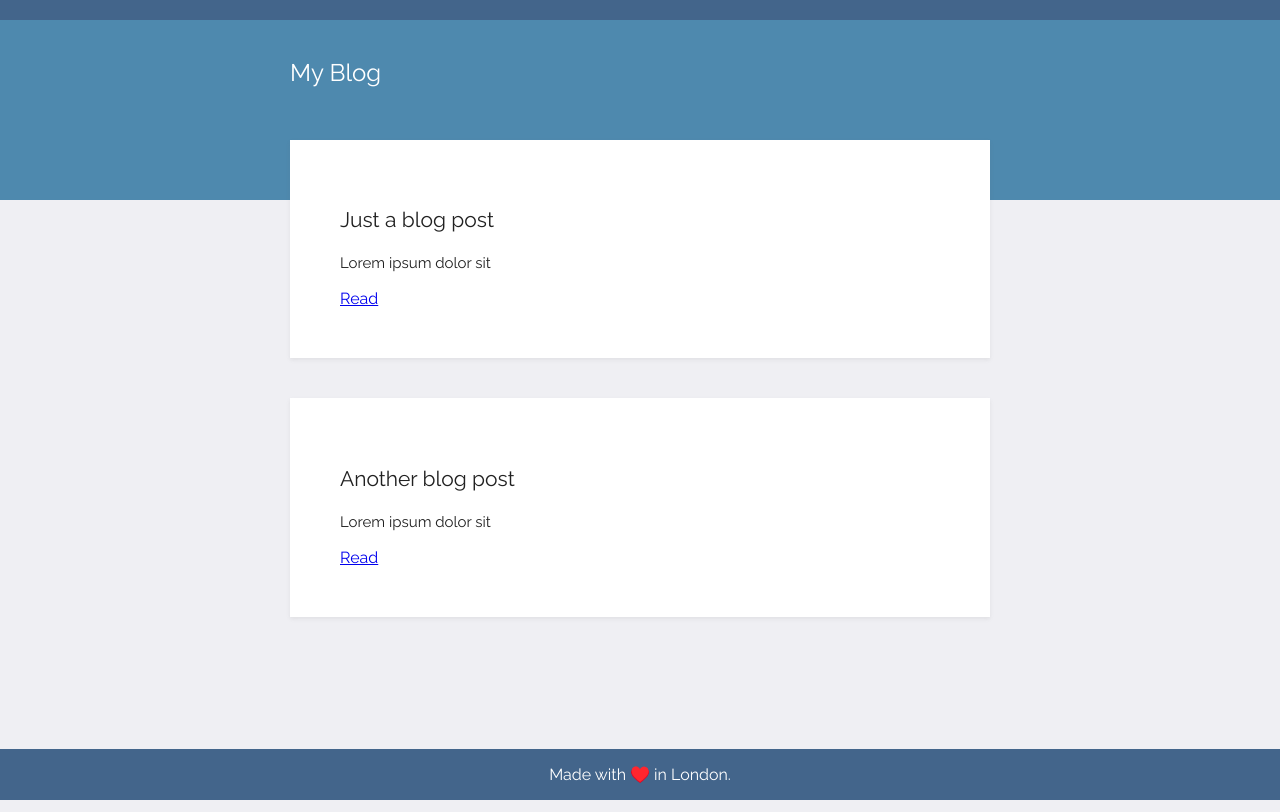
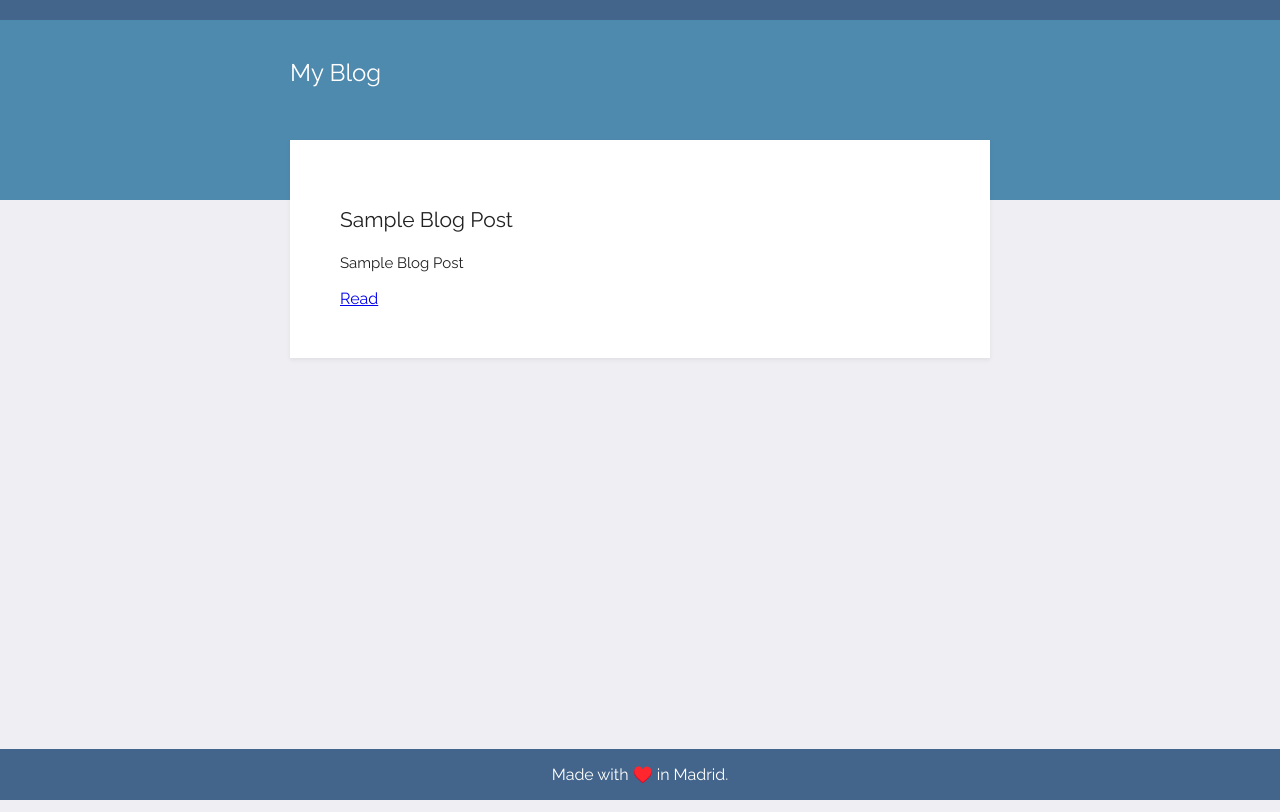
Before and after one commit to thepixelboy/blog-templating, a Flask app: template templates/index.html in a window 1280 px wide. Run offline with Flask 2, Linux system fonts and the light colour scheme; the template is opened without the code that fills it: most values are stand-ins (such as "Sample title", 1, 10 or a date in 2020).

Commit message:
feat: render all the blog's titles and subtitles on the home page

```diff
--- a/main.py
+++ b/main.py
@@ -1,11 +1,17 @@
+import requests
 from flask import Flask, render_template
 
 
 app = Flask(__name__)
+blog_url = "https://api.npoint.io/4af156202f984d3464c3"
 
-@app.route('/')
+
+@app.route("/")
 def home():
-    return render_template("index.html")
+    response = requests.get(blog_url)
+    all_posts = response.json()
+    return render_template("index.html", posts=all_posts)
+
 
 if __name__ == "__main__":
     app.run(debug=True)
--- a/templates/index.html
+++ b/templates/index.html
@@ -1,33 +1,31 @@
 <!DOCTYPE html>
 <html lang="en">
   <head>
-    <meta charset="UTF-8">
+    <meta charset="UTF-8" />
     <title>Title</title>
-    <link href="https://fonts.googleapis.com/css2?family=Raleway" rel="stylesheet">
-    <link rel="stylesheet" href="../static/css/styles.css">
+    <link
+      href="https://fonts.googleapis.com/css2?family=Raleway"
+      rel="stylesheet"
+    />
+    <link rel="stylesheet" href="../static/css/styles.css" />
   </head>
   <body>
     <div class="wrapper">
       <div class="top">
         <div class="title"><h1>My Blog</h1></div>
       </div>
+      {% for blog_post in posts %}
       <div class="content">
         <div class="card">
-            <h2>Just a blog post</h2>
-            <p class="text">Lorem ipsum dolor sit </p>
+          <h2>{{ blog_post["title"].title() }}</h2>
+          <p class="text">{{ blog_post["subtitle"].title() }}</p>
           <a href="#">Read</a>
         </div>
       </div>
-    <div class="content">
-        <div class="card">
-            <h2>Another blog post</h2>
-            <p class="text">Lorem ipsum dolor sit </p>
-            <a href="#">Read</a>
-        </div>
-    </div>
+      {% endfor %}
     </div>
   </body>
   <footer>
-    <p>Made with ♥️ in London.</p>
+    <p>Made with ♥️ in Madrid.</p>
   </footer>
 </html>
```
Lines whose indentation alone changed are shown as unchanged.
